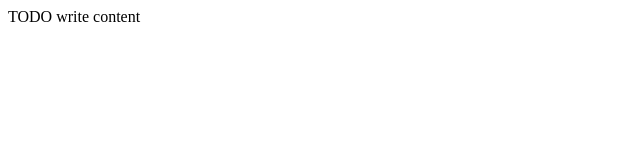
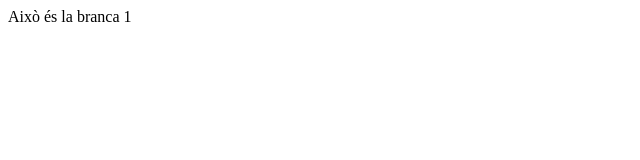
Before and after one commit to XTomasArtigues/Prova, a plain HTML site: page Prova/public_html/index.html in a window 1280 px wide. Shown: the full height of the page, 0-640 px from the left. Drawn offline with Linux system fonts and the light colour scheme.

Commit message:
Update index.html

```diff
--- a/Prova/public_html/index.html
+++ b/Prova/public_html/index.html
@@ -10,6 +10,6 @@ Click nbfs://nbhost/SystemFileSystem/Templates/Other/html.html to edit this temp
         <meta name="viewport" content="width=device-width, initial-scale=1.0">
     </head>
     <body>
-        <div>TODO write content</div>
+        <div>Això és la branca 1</div>
     </body>
 </html>
```
